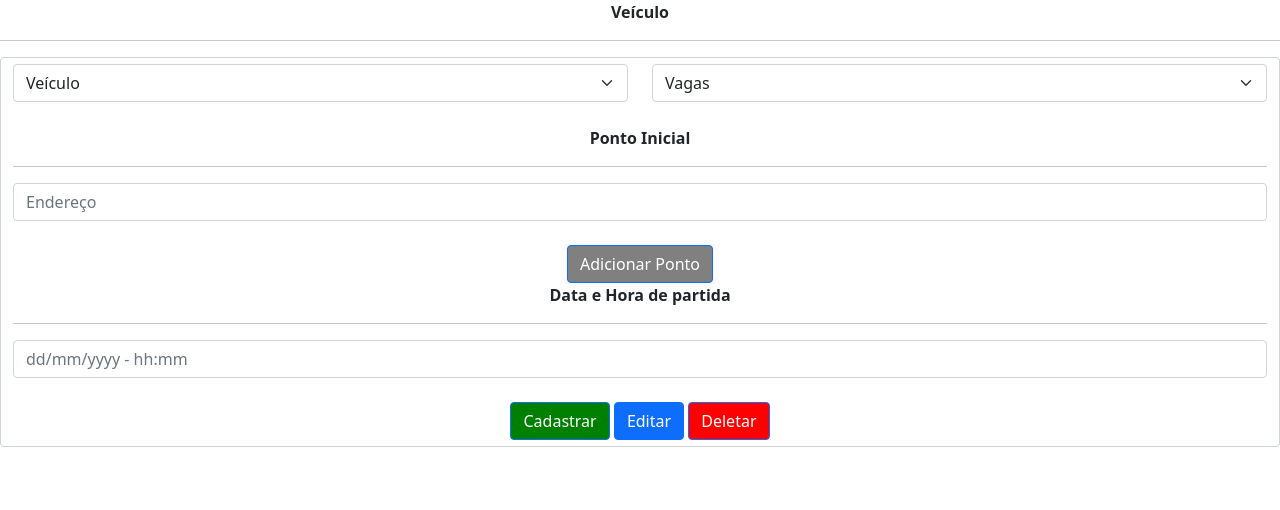
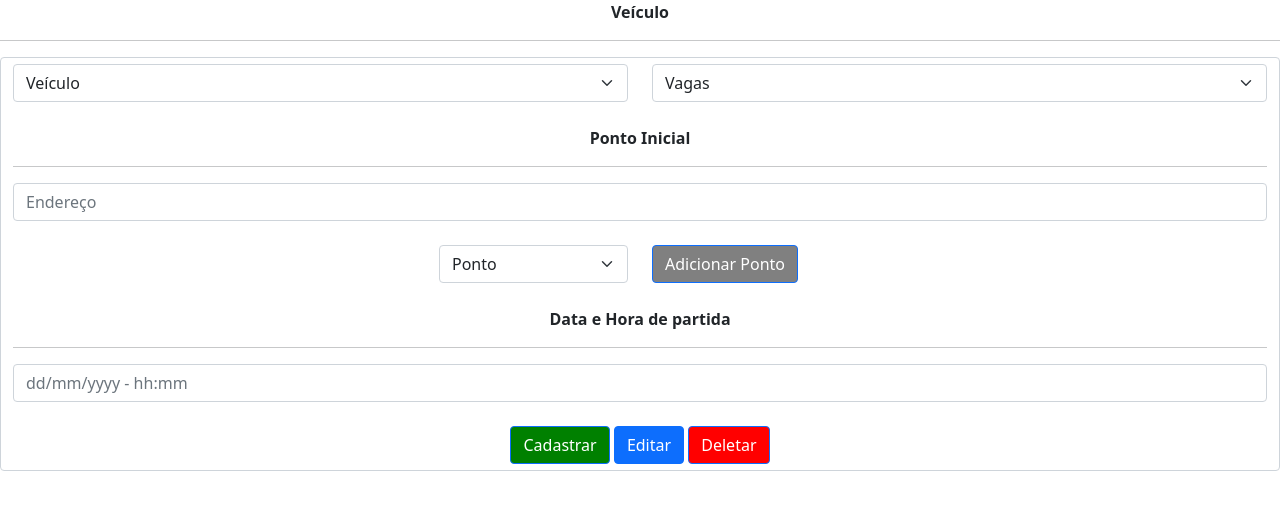
Before and after one commit to joao-coli/LabBd, a Django app: page /cadastro_oferta_carona/ in a window 1280 px wide. Shown: the part 56-566 px from the top of the page. Run offline with Django 3.2, Linux system fonts and the light colour scheme.

Commit message:
Atualização da tela de cadastro de oferta de carona

```diff
--- a/backend/conf/templates/cadastro_oferta_carona.html
+++ b/backend/conf/templates/cadastro_oferta_carona.html
@@ -37,13 +37,24 @@
 
 <hr>
 
-  <div class="row">
-    <center>
-      <div class="col mb-4">
-        <input type="text" class="form-control" placeholder="Endereço" name="cad_oferta_carona_endereco">
+<div class="col mb-4">
+  <input type="text" class="form-control" placeholder="Endereço" name="cad_oferta_carona_endereco">
+</div>
+
+  <div class="row justify-content-center" >
+      <div class="col-2 mb-4">
+        <select id="" class="form-select" name="cad_oferta_carona_pontos">
+          <option selected>Ponto</option>
+            {% for i in range %}
+              <option value={{ forloop.counter }}>Ponto {{ forloop.counter }}</option>
+            {% endfor %}
+       </select>
       </div>
-      <button type="submit" class="btn btn-primary" style='background-color:gray'>Adicionar Ponto</button>
-    </center>
+
+      <div class="col-2 mb-4">
+        <button type="submit" class="btn btn-primary" style='background-color:gray'>Adicionar Ponto</button>
+      </div>
+
   </div>
 
 
```
